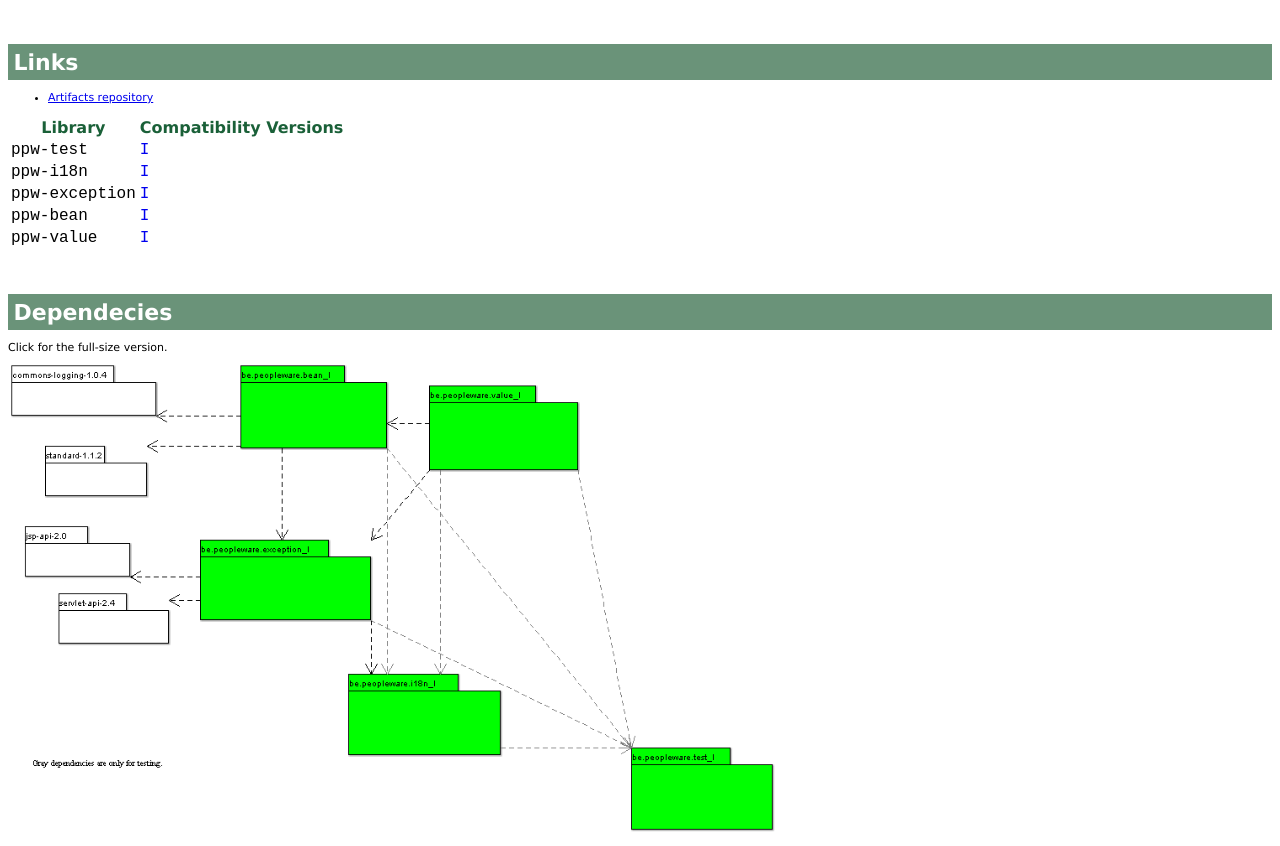
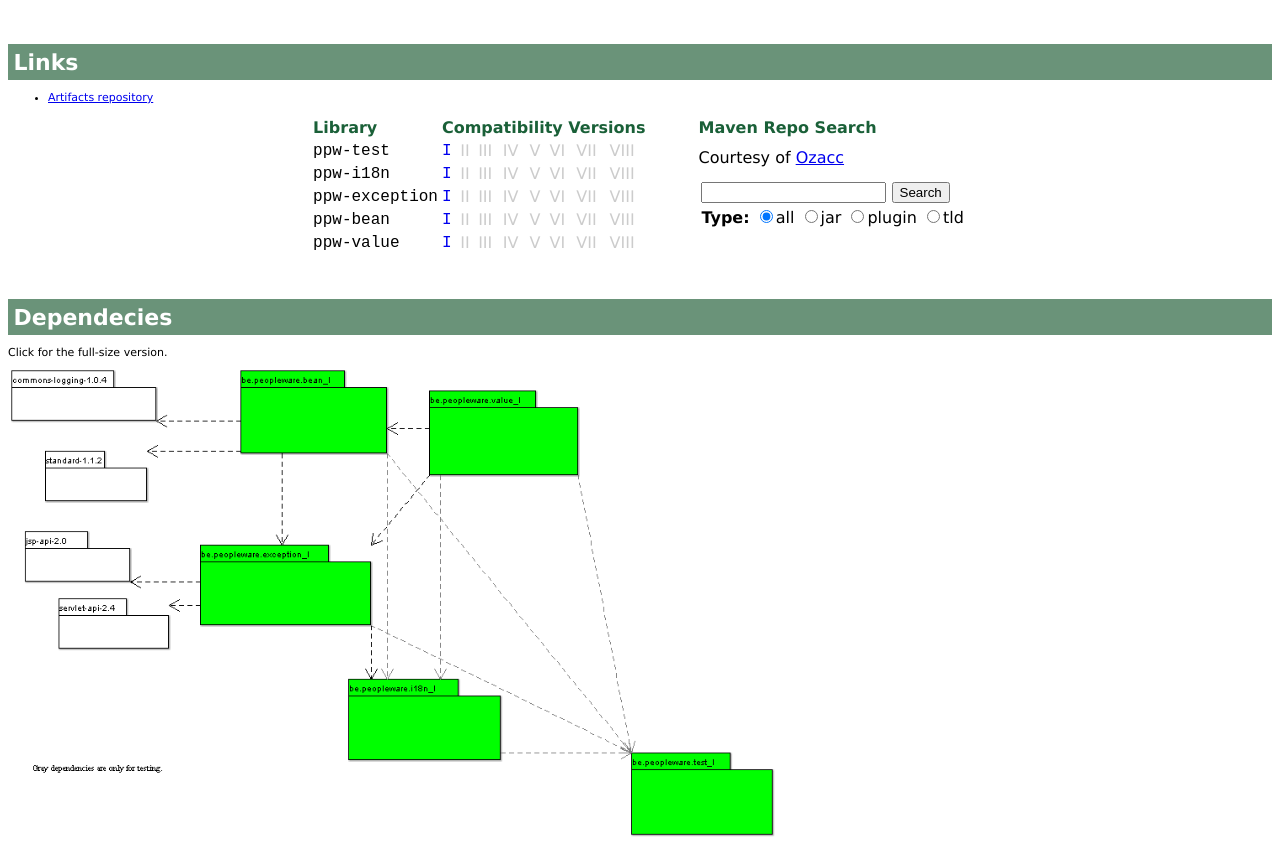
Before and after one commit to peopleware/java-ppwcode-vernacular-exception, a plain HTML site: page Index/index.html in a window 1280 px wide. Drawn offline with Linux system fonts and the light colour scheme.

Commit message:
More and nicer index. Added repo search.
git-svn-id: file:///repositories/PPWCode/trunk@158 6057c1f7-a7c9-48c9-a9a6-1240b2ac66dc

```diff
--- a/Index/index.html
+++ b/Index/index.html
@@ -84,13 +84,19 @@
 		}
     table.librariesLinks th {
 			color: #1A6038;
+			text-align: left;
 		}
-    table.librariesLinks td {
+    table.librariesLinks td.libName, table.librariesLinks td.compVersion {
 			font-family: "Courier New", Courier, mono;
 		}
-    table.librariesLinks td a {
-	font-family: "Courier New", Courier, mono;
-	text-decoration: none;
+    table.librariesLinks td.compVersionUnused {
+	color: #CCCCCC;
+		}
+    table.librariesLinks td.compVersion a {
+			text-decoration: none;
+		}
+    table.librariesLinks td.repoSearch, table.librariesLinks th.repoSearch {
+			padding-left: 50px;
 		}
     </style>
   </head>
@@ -101,38 +107,84 @@
         <a href="maven-repository/">Artifacts repository</a>
       </li>
     </ul>
-    <table class="librariesLinks">
+    <table align="center" class="librariesLinks">
       <tr>
         <th>Library</th>
-        <th colspan="2">Compatibility Versions</th>
+        <th colspan="8">Compatibility Versions</th>
+        <th class="repoSearch">Maven Repo Search</th>
       </tr>
       <tr>
-        <td>ppw-test</td>
-        <td><a href="ppw-test-I/">I</a></td>
-        <td>&nbsp;</td>
+        <td class="libName">ppw-test</td>
+        <td class="compVersion"><a href="ppw-test-I/">I</a></td>
+        <td class="compVersionUnused">II</td>
+        <td class="compVersionUnused">III</td>
+        <td class="compVersionUnused">IV</td>
+        <td class="compVersionUnused">V</td>
+        <td class="compVersionUnused">VI</td>
+        <td class="compVersionUnused">VII</td>
+        <td class="compVersionUnused">VIII</td>
+        <td rowspan="5" class="repoSearch">
+					<p>Courtesy of <a href="http://www.ozacc.com/" target="extern">Ozacc</a></p>
+					<form method="get" action="http://maven.ozacc.com/search">
+						<table>
+							<tr>
+								<td><input type="text" name="keyword" class="search-box" />&nbsp;<input type="submit" value="Search" /></td>
+							</tr>
+							<tr>
+								<td><strong>Type:</strong>&nbsp;<input type="radio" name="type" id="typeAll" value="all" checked="checked" /><label for="typeAll">all</label>&nbsp;<input type="radio" name="type" id="typeJar" value="jar" /><label for="typeJar">jar</label>&nbsp;<input type="radio" name="type" id="typePlugin" value="plugin" /><label for="typePlugin">plugin</label>&nbsp;<input type="radio" name="type" id="typeTld" value="tld" /><label for="typeTld">tld</label>
+								</td>
+							</tr>
+						</table>
+					</form>
+				</td>
       </tr>
       <tr>
-        <td>ppw-i18n</td>
-        <td><a href="ppw-i18n-I/">I</a></td>
-        <td>&nbsp;</td>
+        <td class="libName">ppw-i18n</td>
+        <td class="compVersion"><a href="ppw-i18n-I/">I</a></td>
+        <td class="compVersionUnused">II</td>
+        <td class="compVersionUnused">III</td>
+        <td class="compVersionUnused">IV</td>
+        <td class="compVersionUnused">V</td>
+        <td class="compVersionUnused">VI</td>
+        <td class="compVersionUnused">VII</td>
+        <td class="compVersionUnused">VIII</td>
       </tr>
       <tr>
-        <td>ppw-exception</td>
-        <td><a href="ppw-exception-I/">I</a></td>
-        <td>&nbsp;</td>
+        <td class="libName">ppw-exception</td>
+        <td class="compVersion"><a href="ppw-exception-I/">I</a></td>
+        <td class="compVersionUnused">II</td>
+        <td class="compVersionUnused">III</td>
+        <td class="compVersionUnused">IV</td>
+        <td class="compVersionUnused">V</td>
+        <td class="compVersionUnused">VI</td>
+        <td class="compVersionUnused">VII</td>
+        <td class="compVersionUnused">VIII</td>
       </tr>
       <tr>
-        <td>ppw-bean</td>
-        <td><a href="ppw-bean-I/">I</a></td>
-        <td>&nbsp;</td>
+        <td class="libName">ppw-bean</td>
+        <td class="compVersion"><a href="ppw-bean-I/">I</a></td>
+        <td class="compVersionUnused">II</td>
+        <td class="compVersionUnused">III</td>
+        <td class="compVersionUnused">IV</td>
+        <td class="compVersionUnused">V</td>
+        <td class="compVersionUnused">VI</td>
+        <td class="compVersionUnused">VII</td>
+        <td class="compVersionUnused">VIII</td>
       </tr>
       <tr>
-        <td>ppw-value</td>
-        <td><a href="ppw-value-I/">I</a></td>
-        <td>&nbsp;</td>
+        <td class="libName">ppw-value</td>
+        <td class="compVersion"><a href="ppw-value-I/">I</a></td>
+        <td class="compVersionUnused">II</td>
+        <td class="compVersionUnused">III</td>
+        <td class="compVersionUnused">IV</td>
+        <td class="compVersionUnused">V</td>
+        <td class="compVersionUnused">VI</td>
+        <td class="compVersionUnused">VII</td>
+        <td class="compVersionUnused">VIII</td>
       </tr>
-    </table><h1>Dependecies</h1>
+    </table>
+    <h1>Dependecies</h1>
     <p>Click for the full-size version.</p>
     <a href="docs/Dependencies.gif"><img src="docs/Dependencies.gif" width="768" height="471" border="0" /></a>
-  </body>
+</body>
 </html>
```
